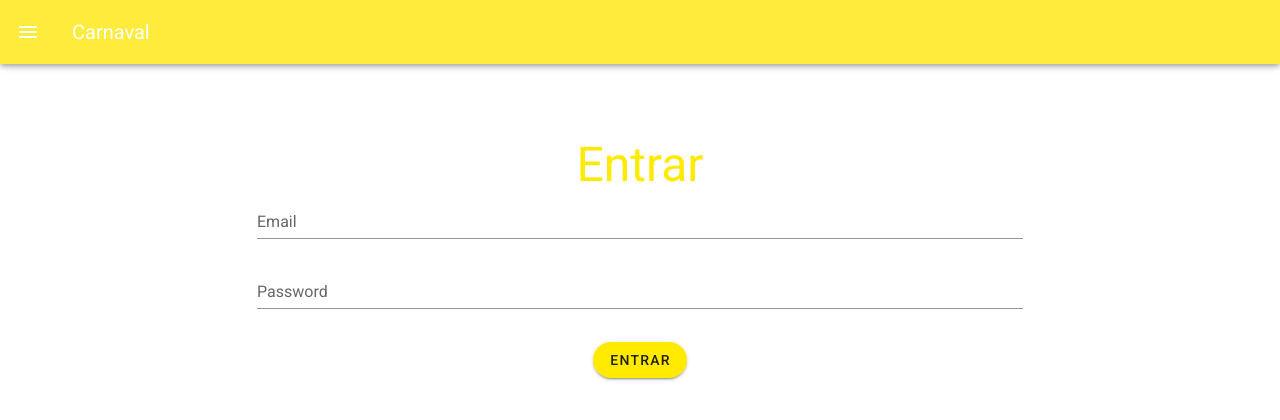
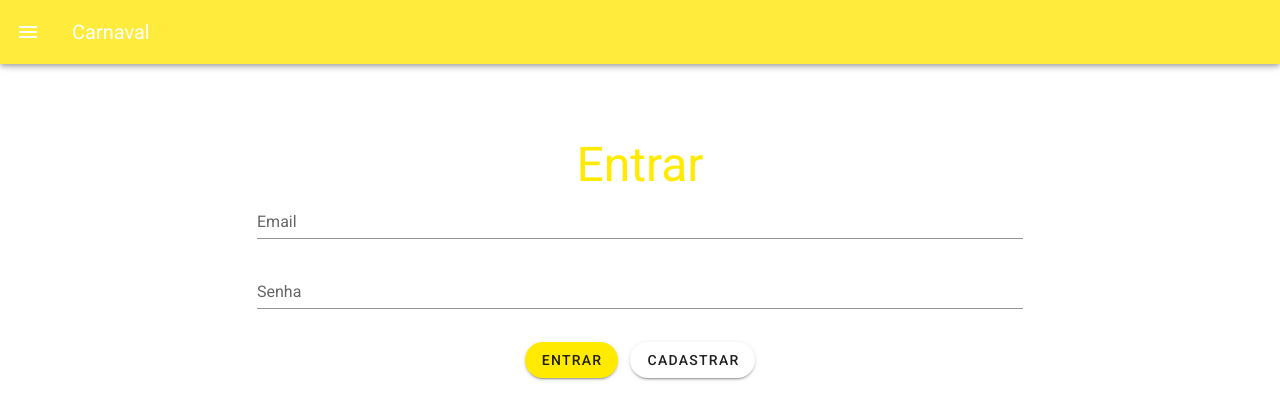
Before and after one commit to matheuspolidoro/iteris_hackathon, a Vue app: page /entrar in a window 1280 px wide. Shown: the top 420 px of the page. Built offline with nearby package versions, Linux system fonts and the light colour scheme.

Commit message:
botao de cadastro

```diff
--- a/src/views/Entrar.vue
+++ b/src/views/Entrar.vue
@@ -10,10 +10,11 @@
                                            <h1 class="text-center display-2 yellow--text text--accent-3">Entrar</h1>
                                             <v-form>
                                                 <v-text-field label="Email" name="Email" type="text" color="yellow accent-3" :rules="emailRules" required/>
-                                                <v-text-field label="Password" name="Password" type="password" color="yellow accent-3"/>
+                                                <v-text-field label="Senha" name="Senha" type="password" color="yellow accent-3"/>
                                             </v-form>
                                             <div class="text-center mt-3 mb-3">
                                                 <v-btn class="mb-3" @click="entrar" rounded color="yellow accent-3">Entrar</v-btn>
+                                                <v-btn class="mb-3 ml-3" @click="cadastrar" rounded color="white accent-3">Cadastrar</v-btn>
                                             </div>
                                         </v-col>
                                     </v-row>
@@ -33,6 +34,7 @@
         }),
          methods:{
         entrar() {this.$router.push({ name: "" });},
+        cadastrar(){this.$router.push({ name: "" });}
         },
     }
 </script>
```
